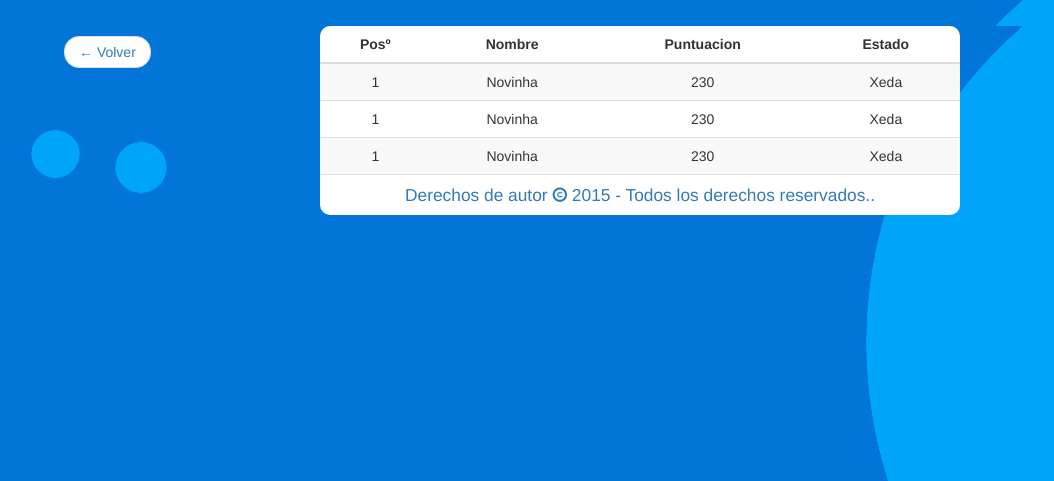
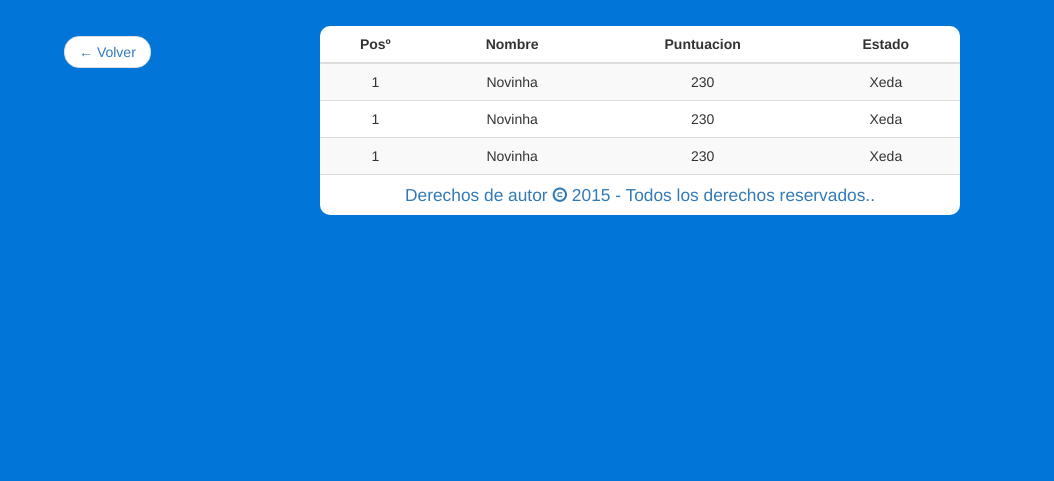
Before and after one commit to mauricio-msp/gramaticando, a PHP site: page /gramaticando/ranking in a window 1280 px wide. Shown: the top 481 px of the page, without its empty margins (0-1054 px from the left). Run offline with PHP 8.4, Linux system fonts and the light colour scheme; some libraries are stand-ins or nearby versions.

Commit message:
Melhorias no Designer

```diff
--- a/css/login.css
+++ b/css/login.css
@@ -6,8 +6,6 @@
 
 html,body {
     background-color:#0275D8;
-    background-image: url('../imagens/background.png');
-    background-repeat: no-repeat;
     font-family: 'Square721 BT', sans-serif;
 }
 
--- a/css/ranking.css
+++ b/css/ranking.css
@@ -5,8 +5,6 @@
 
 html,body {
     background-color: #0275D8;
-    background-image: url('../imagens/bg-ranking.png');
-    background-repeat: no-repeat;
 }
 
 nav#back {
--- a/js/questoes.js
+++ b/js/questoes.js
@@ -3,7 +3,7 @@
 jQuery(document).ready(function() {
 	$('#cert').hide();
 
-	var loading = '<img src="imagens/ajax-loader (1).gif" alt="">';
+	var loading = '<img src="imagens/ajax-loader (1).gif" alt="" class="center-block">';
 
 	$('#stop').click(function(){
 		$.ajax({
```
Also changed, not shown: pages/pgquestoes.php (+4 -4 lines).
